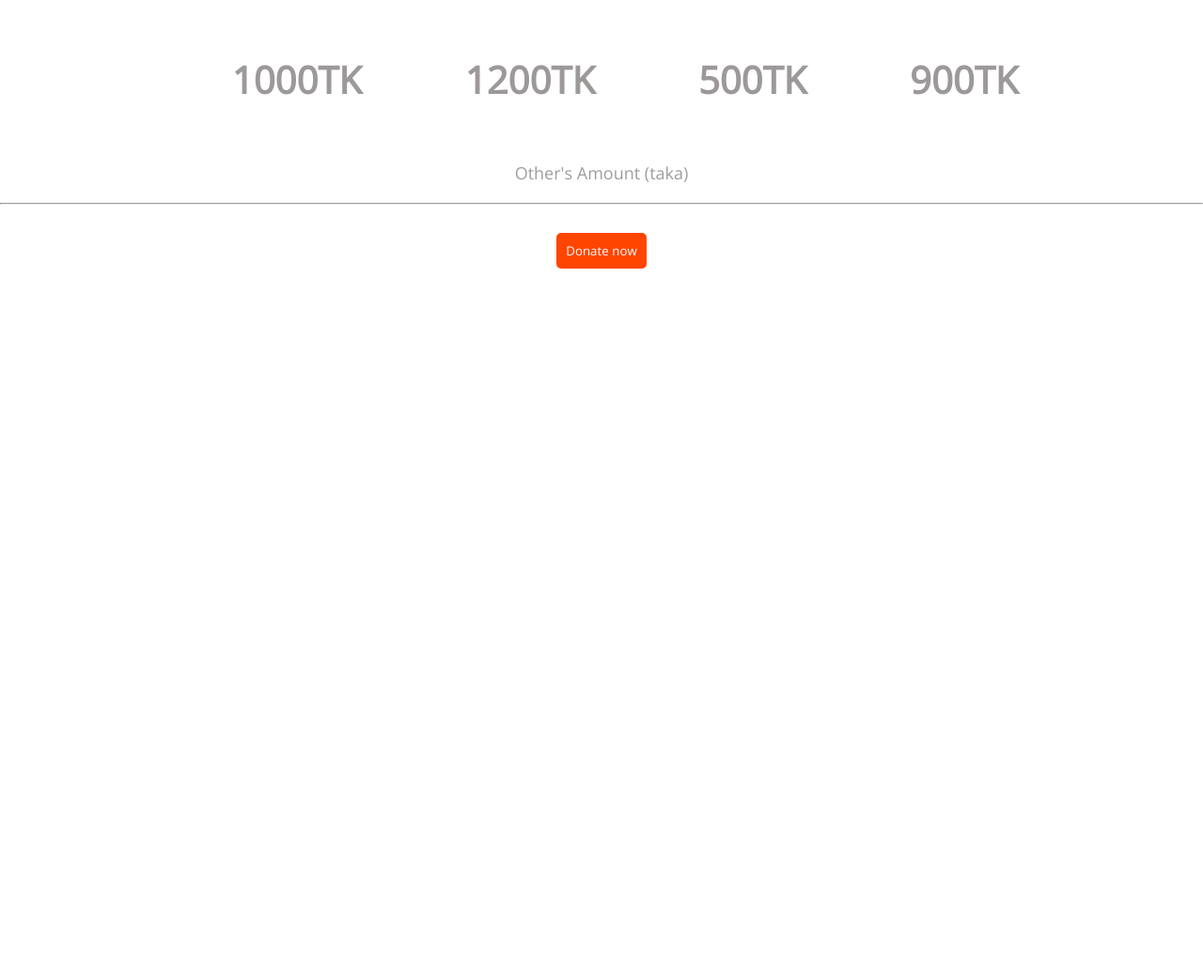
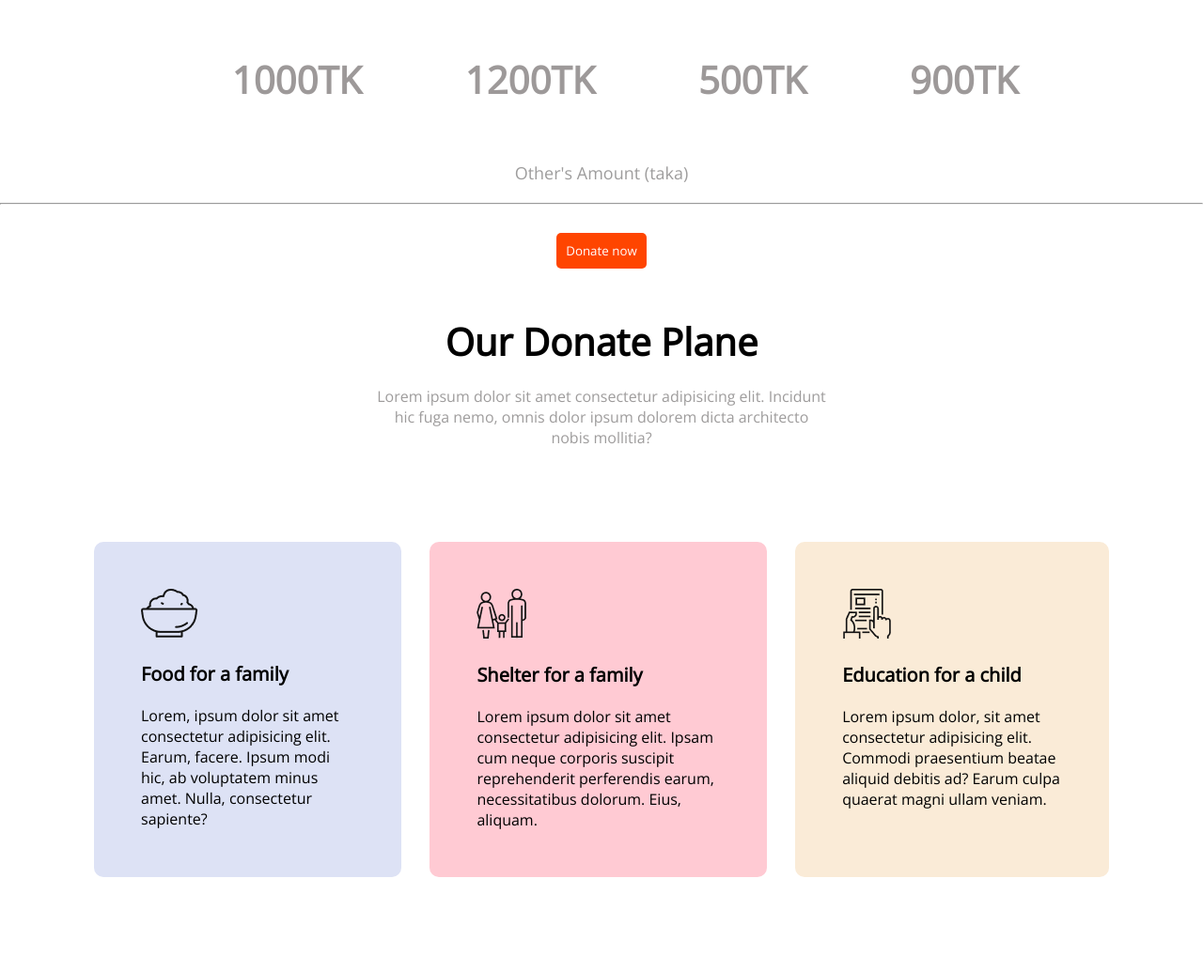
Before and after one commit to sumonchonrodas/2nd_website, a plain HTML site: page index.html in a window 1280 px wide. Shown: the part 1070-2104 px from the top of the page at 94% size. Before the commit the page ends 1356 px from the top, so only its background shows below. Drawn offline with nearby package versions, Linux system fonts and the light colour scheme.

Commit message:
more add one seciton

```diff
--- a/index.html
+++ b/index.html
@@ -36,6 +36,32 @@
             <button class="btn-primary">Donate now</button>
 
         </section>
+        <!-- donnate planes  -->
+
+        <section class="donate-plane">
+            <h4 class="donate-plane-title">Our Donate Plane</h4>
+            <p class="donate-plane-description">Lorem ipsum dolor sit amet consectetur adipisicing elit. Incidunt hic fuga nemo, omnis dolor ipsum dolorem dicta architecto nobis mollitia?</p>
+            <div class="donate-plane-item">
+                <div class="food">
+                    <img src="icons/food.png" alt="">
+                    <h4 class="food-title">Food for a family</h4>
+                    <p class="food-description">Lorem, ipsum dolor sit amet consectetur adipisicing elit. Earum, facere. Ipsum modi hic, ab voluptatem minus amet. Nulla, consectetur sapiente?</p>
+                </div>
+                <div class="shelter">
+                    <img src="icons/shelter.png" alt="">
+                    <h4 class="food-title">Shelter for a family</h4>
+                    <p food-description>Lorem ipsum dolor sit amet consectetur adipisicing elit. Ipsam cum neque corporis suscipit reprehenderit perferendis earum, necessitatibus dolorum. Eius, aliquam.</p>
+                </div>
+                <div class="education">
+                    <img src="icons/Frame-1.png" alt="">
+                    <h4 class="food-title">Education for a child</h4>
+                    <p food-description>Lorem ipsum dolor, sit amet consectetur adipisicing elit. Commodi praesentium beatae aliquid debitis ad? Earum culpa quaerat magni ullam veniam.</p>
+
+                </div>
+            </div>
+
+
+        </section>
 
     </main>
     <footer>
--- a/style.css
+++ b/style.css
@@ -79,3 +79,52 @@ font-weight: 800;
 .other-amt hr{
     color: rgb(158, 157, 157);
 }
+/* here is donate plane styles */
+.donate-plane{
+    justify-content: center;
+
+}
+.donate-plane-title{
+    margin-top: 50px;
+    margin-bottom: 20px;
+    font-size: 40px;
+    font-weight:bold;
+}
+.donate-plane-description{
+    margin: 0 400px;
+    color: rgb(158, 156, 156);
+
+
+}
+.donate-plane-item{
+ display: flex;
+ gap: 30px;
+ text-align: left;
+ padding: 100px;
+}
+.food-title{
+    margin: 20px 0;
+    font-size: 20px;
+
+}
+.food-description{
+
+}
+.food{
+
+    background-color: rgb(221, 226, 245);
+    border-radius: 10px;
+    padding: 50px;
+}
+.shelter{
+
+    background-color:rgb(255, 202, 211);
+    border-radius: 10px;
+    padding: 50px;
+}
+.education{
+    background-color: antiquewhite;
+    border-radius: 10px;
+    padding: 50px;
+
+}
```
